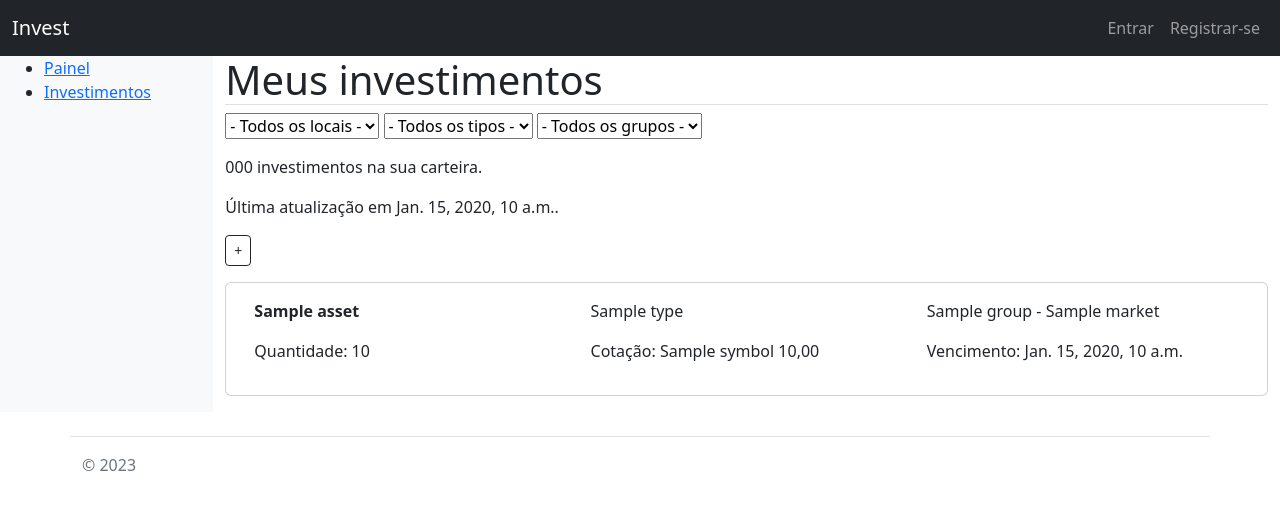
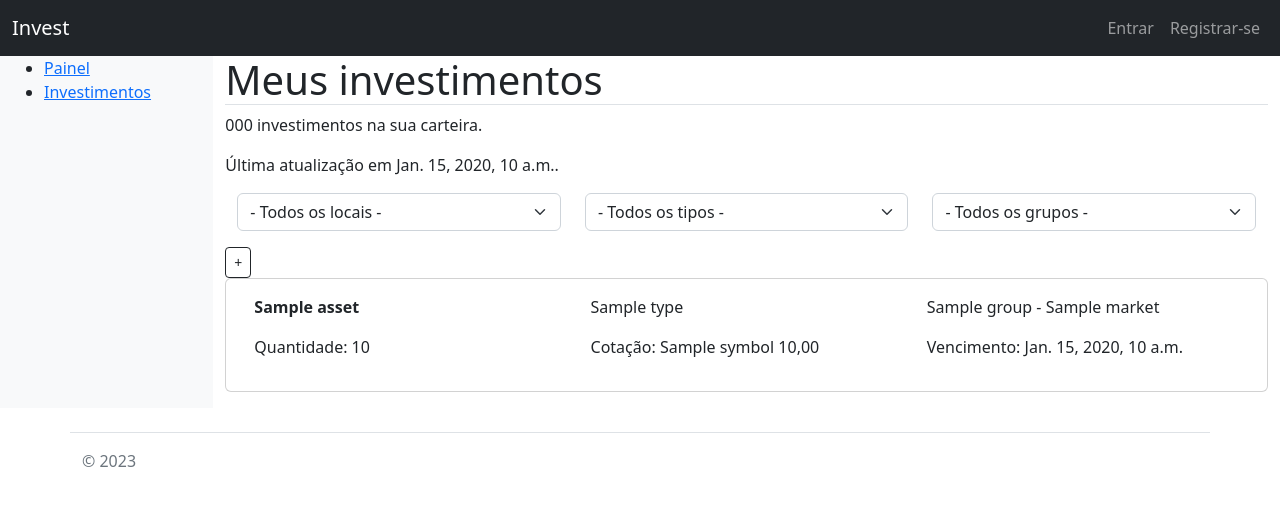
Before and after one commit to paixaols/invest, a Django app: template invest/templates/invest/current_wallet.html in a window 1280 px wide. Shown: the top 510 px of the page. Run offline with Django 4.2, Linux system fonts and the light colour scheme; the template is opened without the code that fills it: most values are stand-ins (such as "Sample title", 1, 10 or a date in 2020); some libraries are stand-ins or nearby versions.

Commit message:
Filter assets in wallet list page

```diff
--- a/invest/templates/invest/current_wallet.html
+++ b/invest/templates/invest/current_wallet.html
@@ -8,39 +8,49 @@
 
 <h1 class="border-bottom">Meus investimentos</h1>
 
-<!-- Filtros -->
-<div class="mb-3">
-    <select id="market_selector">
-        <option value="">- Todos os locais -</option>
-        {% for market in markets %}
-            <option value="">{{ market }}</option>
-        {% endfor %}
-    </select>
-    <select id="type_selector">
-        <option value="">- Todos os tipos -</option>
-        {% for type in types %}
-            <option value="">{{ type }}</option>
-        {% endfor %}
-    </select>
-    <select id="group_selector">
-        <option value="">- Todos os grupos -</option>
-        {% for group in groups %}
-            <option value="">{{ group }}</option>
-        {% endfor %}
-    </select>
-</div>
-
 <!-- Info -->
 <div class="mb-3">
     <p>{{ number_of_assets }} investimentos na sua carteira.</p>
     <p>Última atualização em {{ date }}.</p>
-    <button type="button" class="btn btn-outline-dark btn-sm" data-bs-toggle="modal" data-bs-target="#new-asset-modal">+</button>
+</div>
+
+<!-- Filtros -->
+<div class="mb-3">
+    <div class="container-fluid">
+        <div class="row">
+            <div class="col-md-4">
+                <select class="form-select" id="market_selector">
+                    <option value="ALL">- Todos os locais -</option>
+                    {% for market in markets %}
+                        <option value="market{{ market.0 }}">{{ market.1 }}</option>
+                    {% endfor %}
+                </select>
+            </div>
+            <div class="col-md-4">
+                <select class="form-select" id="type_selector">
+                    <option value="ALL">- Todos os tipos -</option>
+                    {% for type in types %}
+                        <option value="type{{ type.0 }}">{{ type.1 }}</option>
+                    {% endfor %}
+                </select>
+            </div>
+            <div class="col-md-4">
+                <select class="form-select" id="group_selector">
+                    <option value="ALL">- Todos os grupos -</option>
+                    {% for group in groups %}
+                        <option value="group{{ group.0 }}">{{ group.1 }}</option>
+                    {% endfor %}
+                </select>
+            </div>
+        </div>
+    </div>
 </div>
 
 <!-- Assets list -->
 <div>
+    <button type="button" class="btn btn-outline-dark btn-sm" data-bs-toggle="modal" data-bs-target="#new-asset-modal">+</button>
     {% for invest in wallet %}
-    <div class="card mb-3">
+        <div class="card mb-3" id="market{{ invest.asset.market.id }} type{{ invest.asset.type.id }} group{{ invest.asset.group.id }}">
             <a class="stretched-link" href="" data-bs-toggle="modal" data-bs-target="#new-asset-modal"></a>
             <div class="card-body">
                 <div class="container-fluid">
@@ -66,4 +76,28 @@
     {% endfor %}
 </div>
 
+<script>
+    function filterCards () {
+        var marketFilterState = document.getElementById("market_selector").value
+        var typeFilterState = document.getElementById("type_selector").value
+        var groupFilterState = document.getElementById("group_selector").value
+        document.querySelectorAll(".card").forEach(el => {
+            var cardIDs = el.id.split(" ")
+            el.style.display = "block"
+            if (marketFilterState != "ALL" && !cardIDs.includes(marketFilterState)) {
+                el.style.display = "none"
+            }
+            if (typeFilterState != "ALL" && !cardIDs.includes(typeFilterState)) {
+                el.style.display = "none"
+            }
+            if (groupFilterState != "ALL" && !cardIDs.includes(groupFilterState)) {
+                el.style.display = "none"
+            }
+        })
+    }
+    document.getElementById("market_selector").addEventListener("change", filterCards)
+    document.getElementById("type_selector").addEventListener("change", filterCards)
+    document.getElementById("group_selector").addEventListener("change", filterCards)
+</script>
+
 {% endblock %}
--- a/invest/views.py
+++ b/invest/views.py
@@ -61,9 +61,9 @@ class CurrentWalletView(LoginRequiredMixin, View):
             return render(request, 'invest/home.html', {})
 
         contents = Content.objects.filter(wallet_id=wallet.id)
-        markets = sorted({ item.asset.market.name for item in contents })
-        types = sorted({ item.asset.type.type for item in contents })
-        groups = sorted({ item.asset.group.group for item in contents })
+        markets = sorted({ (item.asset.market.id, item.asset.market.name) for item in contents }, key=lambda x: x[1])
+        types = sorted({ (item.asset.type.id, item.asset.type.type) for item in contents }, key=lambda x: x[1])
+        groups = sorted({ (item.asset.group.id, item.asset.group.group) for item in contents }, key=lambda x: x[1])
 
         context = {
             'date': wallet.date,
```
Lines whose indentation alone changed are shown as unchanged.
